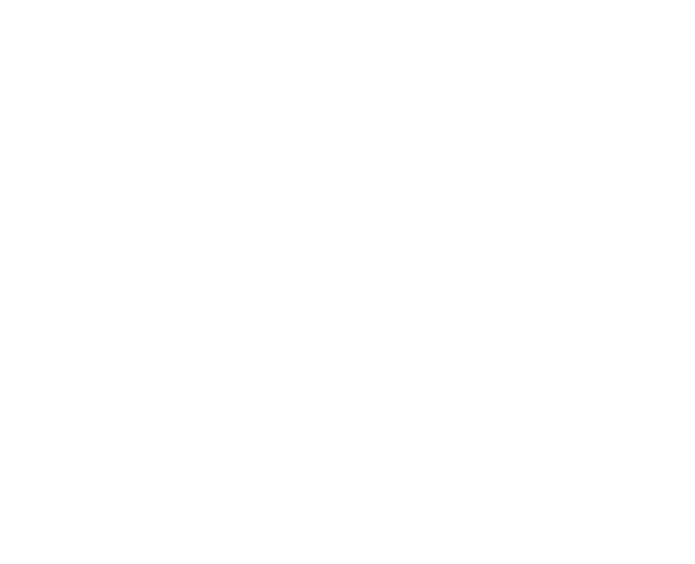
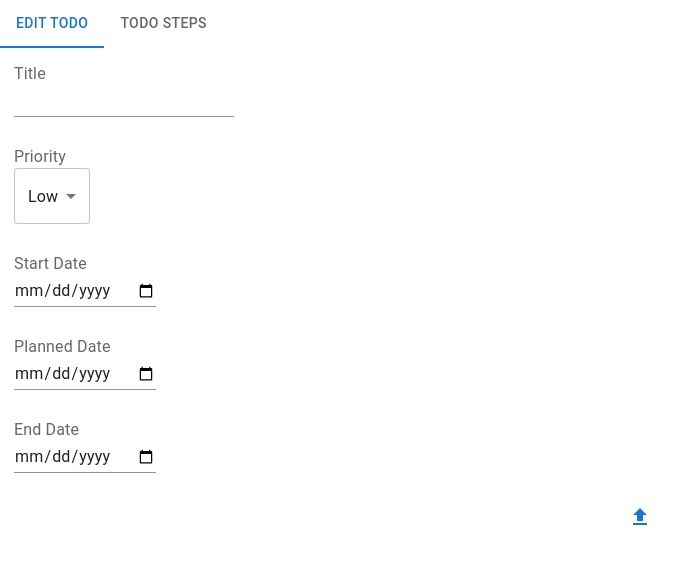
Before and after one commit to Kananmas/comperhensive-todo-list, a React (Create React App) app: page /todoinfo in a window 1280 px wide. Before the commit this address had no page. Shown: the top 564 px of the page, without its empty margins (0-695 px from the left). Built offline with nearby package versions, Linux system fonts and the light colour scheme.

Commit message:
some-changes

```diff
--- a/src/App.js
+++ b/src/App.js
@@ -6,6 +6,7 @@
 import { Todo } from './pages/Todo';
 import { SignIn } from './pages/Signin';
 import { SignUp } from './pages/Singup';
+import { TodoTabpanel } from './pages/TodoTabpanel';
 
 function App() {
   return (
@@ -15,6 +16,7 @@
           <Route path='/' Component={Todo}/>
           <Route path='/signin' Component={SignIn}/>
           <Route path='/signup' Component={SignUp}/>
+          <Route path='/todoinfo' Component={TodoTabpanel}/>
         </Routes>
       </BrowserRouter>
     </Provider>
--- a/src/pages/Todo/components/FormDialog/index.jsx
+++ b/src/pages/Todo/components/FormDialog/index.jsx
@@ -1,6 +1,6 @@
 import { Dialog, DialogContent } from "@mui/material";
 import { FormGenerator } from "../../../../components/FormGenerator";
-import { todoForm } from "./utils/form.utils";
+import { todoForm } from "../../../../utils/todo-form.utils";
 import { useDispatch } from "react-redux";
 import { setTodoAction } from "../../../../store/todo/todo.actions";
 
--- a/src/pages/Todo/components/FormDialog/utils/form.utils.js
+++ /dev/null
@@ -1,14 +0,0 @@
-export function todoForm() {
-    return [
-        {name:"text" , title:"Title" , type:"input"  , placeholder:"todo title"},
-        {name:"priority", title:"Priority" , type:"select" , defaultValue:"low", options:[
-            {value:"low" , text:"Low"},
-            {value:"medium" , text:"Medium"},
-            {value:"high" , text:"High"},
-        ]},
-        {name:"startDate", title:"Start Date" , type:"date" , defaultValue:new Date()},
-        {name:"plannedEndDate", title:"Planned Date" , type:"date" , defaultValue:new Date()},
-        {name:"endDate", title:"End Date" , type:"date" , defaultValue:new Date()},
-
-    ]
-}
--- a/src/pages/Todo/components/TodoTable/compoents/TodoRow/index.jsx
+++ b/src/pages/Todo/components/TodoTable/compoents/TodoRow/index.jsx
@@ -3,16 +3,19 @@
 import { CheckBox } from "@mui/icons-material"
 import { useDispatch } from "react-redux"
 import { removeTodoAction, setSelectedTodo } from "../../../../../../store/todo/todo.actions"
+import { useNavigate } from "react-router-dom"
 
 export const TodoRow = ({ todo, index }) => {
     const dispatch =  useDispatch()
+    const nav = useNavigate();
     const handleClickDelete = () => {
         dispatch(removeTodoAction(todo))
     }
 
     const handleClickDetails = () => {
         //**get todo steps via request */
-        dispatch(setSelectedTodo({todo , steps:[]}))
+        dispatch(setSelectedTodo({todo , steps:[]}));
+        nav("/todoinfo");
     }
 
     const cells = Object.entries(todo)
@@ -48,7 +51,7 @@
             <Button onClick={handleClickDelete} sx={rowButtonStyles}>
                 <Typography variant="button">DELETE</Typography>
             </Button>
-            <Button onClick={() => handleClickDelete(todo)} sx={{...rowButtonStyles , bgcolor:"orange"}}>
+            <Button onClick={handleClickDetails} sx={{...rowButtonStyles , bgcolor:"orange"}}>
                 <Typography variant="button">SHOW DETAILS</Typography>
             </Button>
         </TableCell>
--- a/src/pages/TodoTabpanel/components/StepsTable/components/StepsTableBody/index.jsx
+++ b/src/pages/TodoTabpanel/components/StepsTable/components/StepsTableBody/index.jsx
@@ -1,13 +1,14 @@
 import { TableBody } from "@mui/material";
 import { useSelector } from "react-redux";
+import {StepTableRow} from "./components/StepTableRow"
 import { randomString } from "../../../../../../utils/random-string.utils";
 
-export function StepsTableRow() {
-    const selectedTodoSteps = useSelector((store) => store.todo.selectedTodo.steps);
+export function StepsTableBody() {
+    const selectedTodoSteps = useSelector((store) => store.todo.selectedTodo.steps) ?? [];
 
     return <TableBody>
         {
-            selectedTodoSteps.map((step) => <StepsTableRow key={randomString()} />)
+            selectedTodoSteps.map((step) => <StepTableRow todoStep={step}  key={randomString()} />)
         }
     </TableBody>
 }
--- a/src/pages/TodoTabpanel/components/StepsTable/components/StepsTableHead/index.jsx
+++ b/src/pages/TodoTabpanel/components/StepsTable/components/StepsTableHead/index.jsx
@@ -6,12 +6,11 @@
     const tableColumns = Object.keys(new TodoStep())
     .filter((item) => item !== "id" && item !== "todoId" );
 
-
     return <TableHead>
         <TableRow>
             {
                 tableColumns.map((column) => {
-                    <TableCell key={randomString()}>
+                    return <TableCell key={randomString()}>
                         <Typography variant="button">{column}</Typography>
                     </TableCell>
                 })
--- a/src/pages/TodoTabpanel/components/StepsTable/index.jsx
+++ b/src/pages/TodoTabpanel/components/StepsTable/index.jsx
@@ -1,13 +1,36 @@
-import { Paper, Table, TableContainer } from "@mui/material";
+import { Box, Button, Dialog, DialogContent, Paper, Table, TableContainer } from "@mui/material";
 import { StepsTableHead } from "./components/StepsTableHead";
-import { StepsTableRow } from "./components/StepsTableBody";
+import { StepsTableBody } from "./components/StepsTableBody";
+import { Add } from "@mui/icons-material";
+import { StepsForm } from "./components/StepsForm";
+import { useState } from "react";
 
 export function StepsTable() {
+    const [open , setOpen] = useState(false);
+    const [selectedData , setSelectedData] = useState();
 
-    return <TableContainer component={Paper}>
-        <Table>
-            <StepsTableHead/>
-            <StepsTableRow />
-        </Table>
-    </TableContainer>
+    const handleClickAdd = () => {
+        setOpen(true);
+    }
+
+
+    return <>
+        <Box sx={{ display: "flex", flexDirection: "row-reverse", padding: "12px" }}>
+            <Button onClick={handleClickAdd}
+            sx={{ boxShadow: "1px 1px gainsboro" }}>
+                <Add />
+            </Button>
+        </Box>
+        <TableContainer component={Paper}>
+            <Table>
+                <StepsTableHead />
+                <StepsTableBody />
+            </Table>
+        </TableContainer>
+        <Dialog open={open} onClose={() => setOpen(false)}>
+            <DialogContent>
+                <StepsForm data={selectedData} />
+            </DialogContent>
+        </Dialog>
+    </>
 }
--- /dev/null
+++ b/src/pages/TodoTabpanel/components/TabPanel/index.jsx
@@ -0,0 +1,10 @@
+import { Box } from "@mui/material";
+
+export function TabPanel({selectedTab , tabValue , children}) {
+    if(selectedTab !== tabValue) return null;
+
+
+    return <Box>
+        {children}
+    </Box>
+}
--- a/src/pages/TodoTabpanel/index.jsx
+++ b/src/pages/TodoTabpanel/index.jsx
@@ -1,13 +1,31 @@
-import { Tab, Tabs } from "@mui/material";
+import { Box, Tab, Tabs } from "@mui/material";
 import { StepsTable } from "./components/StepsTable";
+import { FormGenerator } from "../../components/FormGenerator";
+import { todoForm } from "../../utils/todo-form.utils";
+import { useState } from "react";
+import { TabPanel } from "./components/TabPanel";
+import { useSelector } from "react-redux";
 
 export function TodoTabpanel() {
+    const [state, setState] = useState(0);
+    const data =  useSelector((store) => store.todo.selectedTodo.todo);
+    debugger;
+    const handleChangeTab = (e, newVal) => {
+        setState(newVal)
+    }
 
-    return <Tabs>
-        <Tab>
+    return <Box>
+        <Tabs value={state} onChange={handleChangeTab}>
+            <Tab label="Edit Todo" value={0}>
+            </Tab>
+            <Tab label="Todo Steps" value={1}>
+            </Tab>
+        </Tabs>
+        <TabPanel selectedTab={1} tabValue={state}>
             <StepsTable />
-        </Tab>
-        <Tab>
-        </Tab>
-    </Tabs>
+        </TabPanel>
+        <TabPanel selectedTab={0} tabValue={state}>
+            <FormGenerator fields={todoForm(data)} onSubmit={() => { }} />
+        </TabPanel>
+    </Box>
 }
--- /dev/null
+++ b/src/utils/todo-form.utils.js
@@ -0,0 +1,14 @@
+export function todoForm(data = {}) {
+    return [
+        {name:"text" , title:"Title" , type:"input"  , placeholder:"todo title" , defaultValue:data.text},
+        {name:"priority", title:"Priority" , defaultValue:data.priority , type:"select" , defaultValue:"low", options:[
+            {value:"low" , text:"Low"},
+            {value:"medium" , text:"Medium"},
+            {value:"high" , text:"High"},
+        ]},
+        {name:"startDate", title:"Start Date" , type:"date" , defaultValue:new Date() , defaultValue:data.startDate},
+        {name:"plannedEndDate", title:"Planned Date" , type:"date" , defaultValue:new Date() , defaultValue:data.plannedEndDate},
+        {name:"endDate", title:"End Date" , type:"date" , defaultValue:new Date() , defaultValue:data.endDate},
+
+    ]
+}
```
